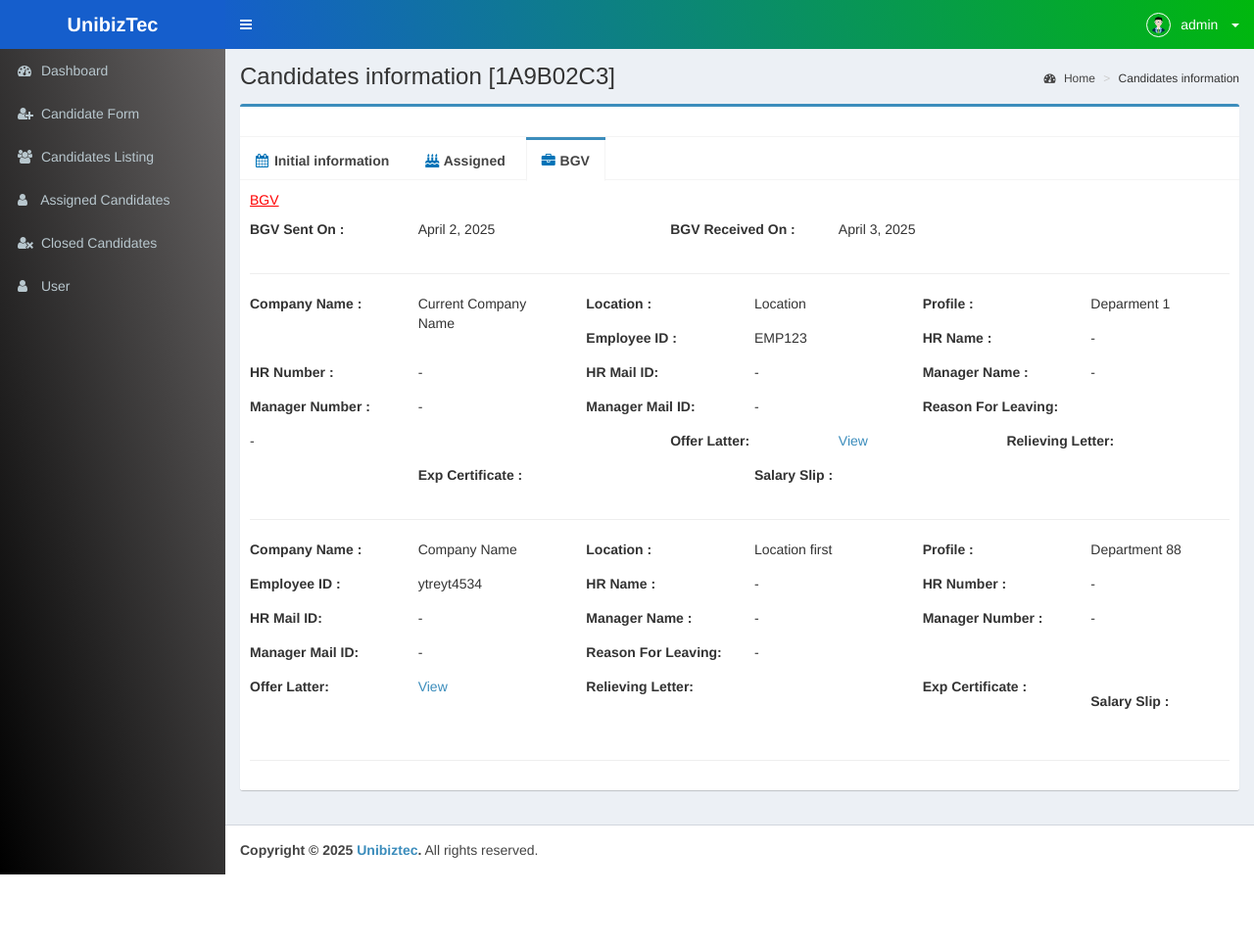
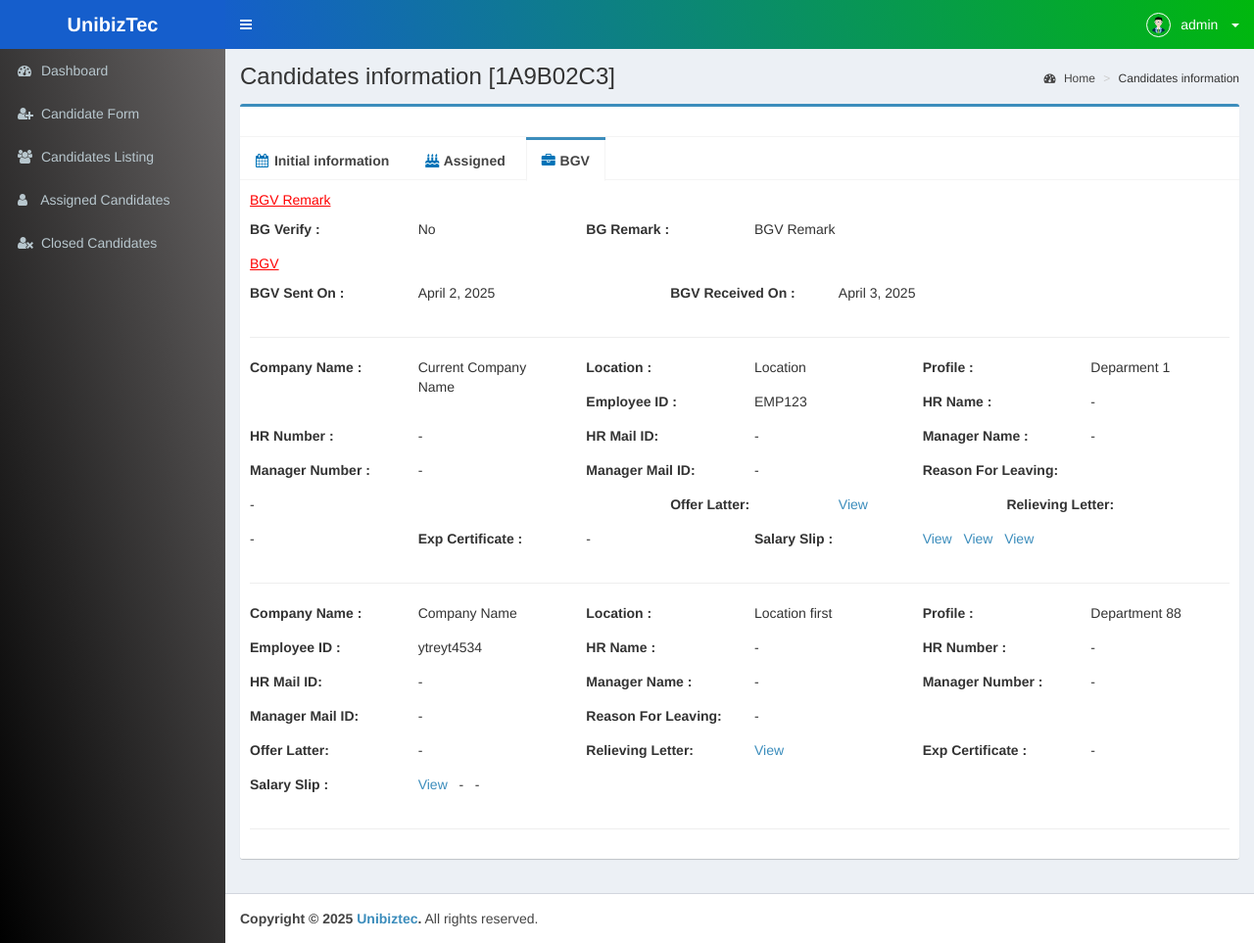
Before and after one commit to shubhhamsinghh/hrms, a Django app: a page that uses hrmsApp/templates/includes/sidebar.html in a window 1280 px wide, after a click on "BGV". Shown: the whole page at 98% size. Before the commit the page ends 893 px from the top, so only its background shows below. Run offline with Django 5.2, Linux system fonts and the light colour scheme; a user stored in the database is signed in; data comes from the database, SQL or seed files in the repository; both versions use the stored data as it was after the commit; some libraries are stand-ins or nearby versions.

Commit message:
03-apr commit

```diff
--- a/hrmsApp/models.py
+++ b/hrmsApp/models.py
@@ -102,7 +102,7 @@ class Experience(models.Model):
         return f"{self.candidate_id.name}"
 
 class Assign(models.Model):
-    candidate=models.ForeignKey(Candidate,on_delete=models.CASCADE,related_name='assign_candidate')
+    candidate=models.ForeignKey(Candidate,on_delete=models.CASCADE,related_name='candidate_d')
     assign_from=models.ForeignKey(User,on_delete=models.CASCADE,related_name="assigned_from")
     assign_to=models.ForeignKey(User,on_delete=models.CASCADE,null=True,blank=True,related_name="assigned_to")
     int_mode=models.CharField(max_length=30)
@@ -112,6 +112,7 @@ class Assign(models.Model):
 
     def __str__(self):
         return f"{self.candidate.name}"
+
 
 class Remark(models.Model):
     candidate=models.ForeignKey(Candidate,on_delete=models.CASCADE,related_name='remark_to_cand')
--- a/hrmsApp/templates/includes/sidebar.html
+++ b/hrmsApp/templates/includes/sidebar.html
@@ -5,10 +5,10 @@
         <!-- <li class="header">Main Navigation</li> -->
         <li class="{% if request.path == '/dashboard/' %}active{% endif %}"><a href="{% url 'dashboard' %}"><i class="fa fa-tachometer"></i> <span>Dashboard</span></a></li>
         <li class="{% if request.path == '/candidate-form/' %}active{% endif %}"><a href="{% url 'candidate_form' %}"><i class="fa fa-user-plus"></i> <span>Candidate Form</span></a></li>
-        <li class=""><a href="{% url 'candidate_listing' %}"><i class="fa fa-users"></i> <span>Candidates Listing</span></a></li>
-        <li class=""><a href="assigned-candidate"><i class="fa fa-user"></i> <span>Assigned Candidates</span></a></li>
-        <li class=""><a href="closed-candidate"><i class="fa fa-user-times"></i> <span>Closed Candidates</span></a></li>
-        <li class=""><a href="users"><i class="fa fa-user"></i> <span>User</span></a></li>
+        <li class="{% if request.path == '/candidate-form/' %}active{% endif %}"><a href="{% url 'candidate_listing' %}"><i class="fa fa-users"></i> <span>Candidates Listing</span></a></li>
+        <li class="{% if request.path == '/assigned-candidate/' %}active{% endif %}"><a href="{% url 'assigned_candidate' %}"><i class="fa fa-user"></i> <span>Assigned Candidates</span></a></li>
+        <li class="{% if request.path == '/closed-candidate/' %}active{% endif %}"><a href="{% url 'closed_candidate' %}"><i class="fa fa-user-times"></i> <span>Closed Candidates</span></a></li>
+        <!-- <li class=""><a href="users"><i class="fa fa-user"></i> <span>User</span></a></li> -->
         </ul>
       <!-- /.sidebar-menu -->
     </section>
--- a/hrmsApp/templates/pages/candidate-info.html
+++ b/hrmsApp/templates/pages/candidate-info.html
@@ -36,6 +36,11 @@
                         <h3 class="box-title pull-right">
 
                             {% if hr_re is not None %}
+                                {% if candidate.bgv_link == 2 and candidate.doc_link == 0 %}
+                                   {% if request.user.id == 1 or hr_re.assign_to.id == request.user.id %}
+                                        <a href="javascript:void(0)" class="btn btn-flat btn-primary" data-toggle="modal" data-target="#bgbRemark">BGV Remark</a>
+                                   {% endif %}
+                                {% endif %}
                                 {% if int_r < 6 %}
                                     {% if request.user.id == 1 or hr_re.assign_to.id == request.user.id %}
                                         <a href="javascript:void(0)" class="btn btn-flat btn-primary" data-toggle="modal" data-target="#finalRemark">Final Remark</a>
@@ -415,9 +420,9 @@
                                     {% for assign in assigning %}
                                         {% if assign.int_round == 6 %}
                                             <p style="color:red"><u>Final Remark</u></p>
-                                            {% with mark=assign.remarks.first %}
+                                            {% with mark=assign.assign_candidate.first %}
                                                 {% if mark %}
-                                                    {% with values=mark.re_status %}
+                                                   {% with values=mark.re_status|split:"/" %}
                                                         <div class="row">
                                                             <div class="col-md-1">
                                                                 <div class="form-group"><label><strong>Interested :</strong> </label></div>
@@ -466,6 +471,8 @@
                                             {% endwith %}
                                         {% endif %}
 
+
+
                                         {% if assign.int_round < 6 %}
                                         {% if assign.int_round >= 0 and assign.int_round < 2 %}
                                             {% with heading="HR" %} <p style="color:red"><u>Assigned {{ heading }}</u></p> {% endwith %}
@@ -473,8 +480,6 @@
                                             {% with heading="Team Lead" %} <p style="color:red"><u>Assigned {{ heading }}</u></p> {% endwith %}
                                         {% elif assign.int_round >= 4 and assign.int_round < 6 %}
                                             {% with heading="Manager" %} <p style="color:red"><u>Assigned {{ heading }}</u></p> {% endwith %}
-                                        {% else %}
-                                            {% with heading="Final" %} <p style="color:red"><u>Assigned {{ heading }}</u></p> {% endwith %}
                                         {% endif %}
 
                                             <div class="row">
@@ -507,7 +512,6 @@
                                                 </div>
                                             </div>
                                             {% with mark=assign.assign_candidate.first %}
-
                                                 {% if mark %}
                                                     <div class="row">
                                                         <div class="col-md-1">
@@ -532,7 +536,7 @@
                                                         </div>
                                                     </div>
 
-                                                    {% with manager_rating=mark.manager_ratings.first %}
+                                                {% with manager_rating=mark.remark_info.first %}
                                                         {% if manager_rating %}
                                                             <div class="row">
                                                                 <div class="col-md-2">
@@ -578,7 +582,7 @@
                                                                 </div>
                                                             </div>
                                                         {% endif %}
-                                                    {% endwith %}
+                                                {% endwith %}
                                                 {% endif %}
                                             {% endwith %}
 
@@ -590,6 +594,23 @@
                             </div>
 
                             <div class="tab-pane mail-scroll" id="bgv">
+                                {% if bgv_remark %}
+                                  <p style="color:red"><u>BGV Remark</u></p>
+                                  <div class="row">
+                                    <div class="col-md-2">
+                                        <div class="form-group"><label><strong>BG Verify :</strong> </label></div>
+                                    </div>
+                                    <div class="col-md-2">
+                                        <p>{{bgv_remark.re_status}}</p>
+                                    </div>
+                                    <div class="col-md-2">
+                                        <div class="form-group"><label><strong>BG Remark :</strong> </label></div>
+                                    </div>
+                                    <div class="col-md-6">
+                                        <p>{{bgv_remark.remark }}</p>
+                                    </div>
+                                    </div>
+                                {% endif %}
                                 {% if candidate.bgv_link > 0 %}
                                 <p style="color:red"><u>BGV</u></p>
                                 <div class="row">
@@ -697,7 +718,7 @@
                                             </div>
                                             <div class="col-md-2">
                                                 <div class="form-group"><p>
-                                                    <a href="{{b.bgv_doc.first.offer_latter}}">View</a>
+                                                    {% if b.bgv_doc.first.offer_latter %} <a href="{{b.bgv_doc.first.offer_latter.url}}" target="_blank">View</a> {% else %} - {% endif %}
                                                     </p>
                                                 </div>
                                             </div>
@@ -707,7 +728,7 @@
                                             </div>
                                             <div class="col-md-2">
                                                 <div class="form-group"><p>
-
+                                                    {% if b.bgv_doc.first.relieving_latter %} <a href="{{b.bgv_doc.first.relieving_latter.url}}" target="_blank">View</a> {% else %} - {% endif %}
                                                     </p>
                                                 </div>
                                             </div>
@@ -717,7 +738,7 @@
                                             </div>
                                             <div class="col-md-2">
                                                 <div class="form-group"><p>
-
+                                                    {% if b.bgv_doc.first.exp_certificate %} <a href="{{b.bgv_doc.first.exp_certificate.url}}" target="_blank">View</a> {% else %} - {% endif %}
                                                     </p>
                                                 </div>
                                             </div>
@@ -726,8 +747,13 @@
                                                 <div class="form-group"><label><strong> Salary Slip :</strong> </label></div>
                                             </div>
                                             <div class="col-md-2">
-                                                <div class="form-group"><p>
-
+                                                <div class="form-group">
+                                                    <p>
+                                                    {% if b.bgv_doc.first.salary_slip0 %} <a href="{{b.bgv_doc.first.salary_slip0.url}}" target="_blank">View</a> {% else %} - {% endif %}
+                                                    &nbsp;
+                                                    {% if b.bgv_doc.first.salary_slip1 %} <a href="{{b.bgv_doc.first.salary_slip1.url}}" target="_blank">View</a> {% else %} - {% endif %}
+                                                    &nbsp;
+                                                    {% if b.bgv_doc.first.salary_slip2 %} <a href="{{b.bgv_doc.first.salary_slip2.url}}" target="_blank">View</a> {% else %} - {% endif %}
                                                     </p>
                                                 </div>
                                             </div>
@@ -1254,7 +1280,7 @@
             <div class="modal-body">
                 <div class="row">
                     <!-- BGV Form Start -->
-                    <form method="post" action="" >
+                    <form method="post" action="{% url 'bgv_remark' token=candidate.token %}" >
                         {% csrf_token %}
                             <div class="col-md-12">
                               <div class="form-group">
--- a/hrmsApp/templates/pages/candidate-list.html
+++ b/hrmsApp/templates/pages/candidate-list.html
@@ -61,7 +61,6 @@
                                         <td>
                                             <center>
                                                 <a class="btn btn-primary" href="{% url 'candidate_info' token=d.token %}">View</a>
-                                                <a class="btn btn-warning" href="{% url 'candidate_edit' token=d.token %}">Edit</a>
                                             </center>
                                         </td>
                                     </tr>
--- a/hrmsApp/templatetags/custom_tags.py
+++ b/hrmsApp/templatetags/custom_tags.py
@@ -34,3 +34,7 @@ def time(value):
         return time_obj.strftime('%I:%M %p')
     except ValueError:
         return value
+
+@register.filter
+def split(value, delimiter="/"):
+    return value.split(delimiter)
--- a/hrmsApp/urls.py
+++ b/hrmsApp/urls.py
@@ -17,6 +17,9 @@ urlpatterns = [
     path('assign-to/<str:token>',views.assign_to_view,name="assign_to"),
     path('add-remark/<str:token>',views.add_remark_view,name="add_remark"),
     path('final-remark/<str:token>',views.final_remark_view,name="final_remark"),
+    path('bgv-remark/<str:token>',views.bgv_remark_view,name="bgv_remark"),
+    path('assigned-candidate/',views.assigned_candidate_listing,name="assigned_candidate"),
+    path('closed-candidate/',views.closed_candidate_listing,name="closed_candidate"),
     path('send-email/', views.send_test_email, name='send_test_email'),
     path('logout/',views.logout_view,name="logout"),
 ]+ static(settings.MEDIA_URL, document_root=settings.MEDIA_ROOT)
--- a/hrmsApp/views.py
+++ b/hrmsApp/views.py
@@ -190,7 +190,6 @@ def candidate_add_view(request):
        else:
            candidate['gender'] = request.POST.get('gender')
 
-
        c_data = Candidate.objects.create(**candidate)
 
        education = {}
@@ -201,7 +200,6 @@ def candidate_add_view(request):
        education['graduation'] = request.POST.get('graduation') if request.POST.get('graduation') else None
        education['pg'] = request.POST.get('pg') if request.POST.get('pg') else None
        education['master'] = request.POST.get('master') if request.POST.get('master') else None
-
        Education.objects.create(**education)
 
        exp = {}
@@ -216,8 +214,8 @@ def candidate_add_view(request):
        exp['links'] = request.POST.get('links') if request.POST.get('links') else None
        exp['resume'] = request.FILES.get('resume')
        exp['portfolio'] = request.FILES.get('portfolio')
+       Experience.objects.create(**exp)
 
-       Experience.objects.create(**exp)
        messages.success(request, "Candidate created successfully!")
        return redirect('candidate_listing')
 
@@ -311,6 +309,24 @@ def candidate_listing(request):
     data = Candidate.objects.all().order_by('-id')
     return render(request, 'pages/candidate-list.html',{'data':data})
 
+def assigned_candidate_listing(request):
+    assigned = User.objects.get(id=request.user.id)
+    assigned_data = Assign.objects.filter(assign_to=assigned)
+    data = Candidate.objects.filter(
+    id__in=assigned_data.values_list('candidate_id', flat=True),
+    status=1
+    )
+    return render(request, 'pages/candidate-list.html',{'data':data})
+
+def closed_candidate_listing(request):
+    assigned = User.objects.get(id=request.user.id)
+    assigned_data = Assign.objects.filter(assign_to=assigned)
+    data = Candidate.objects.filter(
+    id__in=assigned_data.values_list('candidate_id', flat=True),
+    status=0
+    )
+    return render(request, 'pages/candidate-list.html',{'data':data})
+
 def candidate_info_view(request, token):
 
     candidate = get_object_or_404(
@@ -328,8 +344,15 @@ def candidate_info_view(request, token):
     # assigning = assigning.prefetch_related('assign_candidate')
     assigning = Assign.objects.filter(candidate=candidate).order_by('-id') \
         .prefetch_related('assign_candidate__remark_info')
+
     bgv = Bgv.objects.filter(candidate=candidate)
     bgv = bgv.prefetch_related('bgv_doc')
+    bgv_assign = Assign.objects.filter(candidate=candidate,int_round=7).first()
+
+    if bgv_assign:
+        bgv_remark = Remark.objects.get(assigned_id=bgv_assign.id)
+    else:
+        bgv_remark = None
 
     if currentAssign is None:
         int_r = None
@@ -353,13 +376,14 @@ def candidate_info_view(request, token):
         'hr_re': hr_re,
         'mn_re': mn_re,
         'tl_re': tl_re,
-        'bgv': bgv
+        'bgv': bgv,
+        'bgv_remark': bgv_remark
     })
 
 def assign_to_view(request, token):
     if request.POST:
         candidate = Candidate.objects.get(token=token)
-        getMaxgetMaxassign = Assign.objects.order_by('-int_round').first()
+        getMaxgetMaxassign = Assign.objects.filter(candidate=candidate).order_by('-int_round').first()
         assign = {}
         assign['candidate'] = candidate
         assign['assign_from'] = User.objects.get(id=request.user.id)
@@ -407,7 +431,7 @@ def add_remark_view(request, token):
             assign.int_round = s
             assign.save()
 
-    messages.success(request, "Remark successfully!")
+    messages.success(request, "Remark add successfully!")
     return redirect(request.META.get('HTTP_REFERER', 'fallback-url'))
 
 def final_remark_view(request, token):
@@ -454,8 +478,39 @@ def final_remark_view(request, token):
                 candidate.status = 0
             candidate.save()
 
-    messages.success(request, "Remark successfully!")
+    messages.success(request, "Remark add successfully!")
     return redirect(request.META.get('HTTP_REFERER', 'fallback-url'))
+
+def bgv_remark_view(request, token):
+    if request.POST:
+      candidate = Candidate.objects.get(token=token)
+      assign = Assign()
+      assign.assign_from = User.objects.get(id=request.user.id)
+      assign.assign_to = None
+      assign.candidate = candidate
+      assign.int_mode = 0
+      assign.int_round = 7
+      assign.save()
+      remark = Remark()
+      remark.assigned_id = assign
+      remark.candidate = candidate
+      remark.rating = 0
+      remark.re_status = request.POST.get('bgv_verify')
+      remark.remark = request.POST.get('bgv_remark')
+      remark.save()
+      if request.POST.get('bgv_verify') == "Yes":
+            # Mail::send('mails.upload_doc',['name' => $canID->name,'token' => $token], function($message) use ($canID)
+            # {
+            #     $to_emails = $canID->email;
+            #     $message->to($to_emails)->subject('Upload Document Mail From HRMS');
+            # });
+            candidate.doc_link = 1
+      else:
+        candidate.status = 0
+      candidate.doc_link=1
+      candidate.save()
+      messages.success(request, "Remark add successfully!")
+      return redirect(request.META.get('HTTP_REFERER', 'fallback-url'))
 
 def send_test_email(request):
     # Email content
```
Also changed, not shown: db.sqlite3, hrmsApp/migrations/0017_alter_assign_candidate.py (added).
